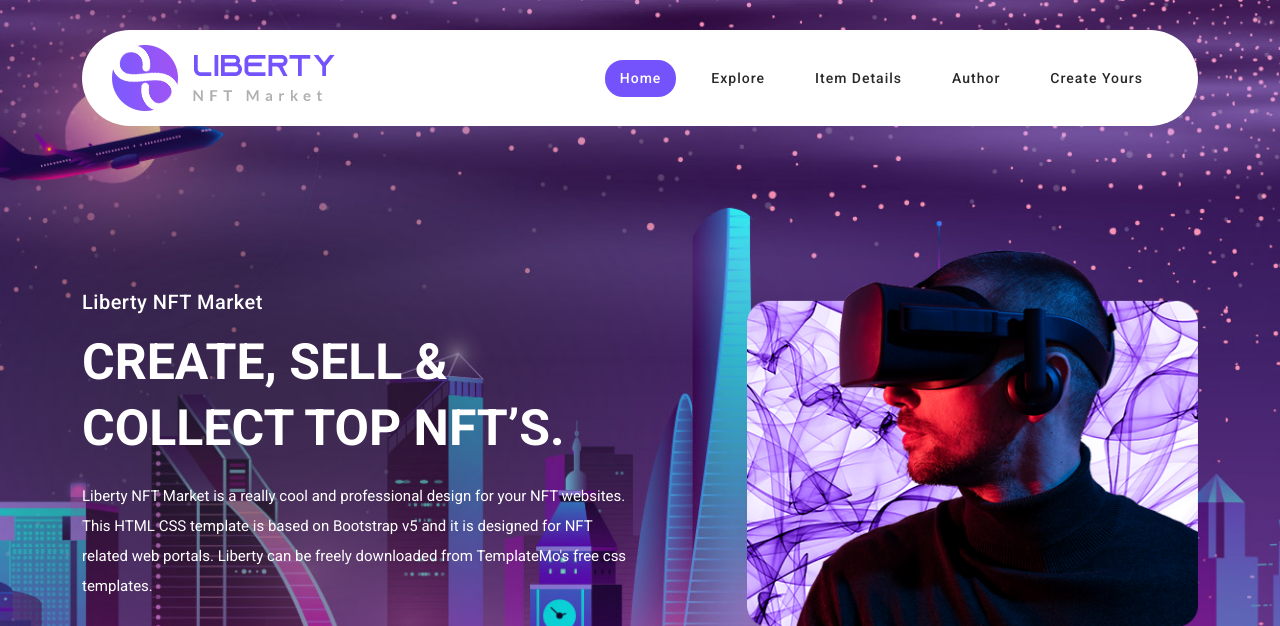
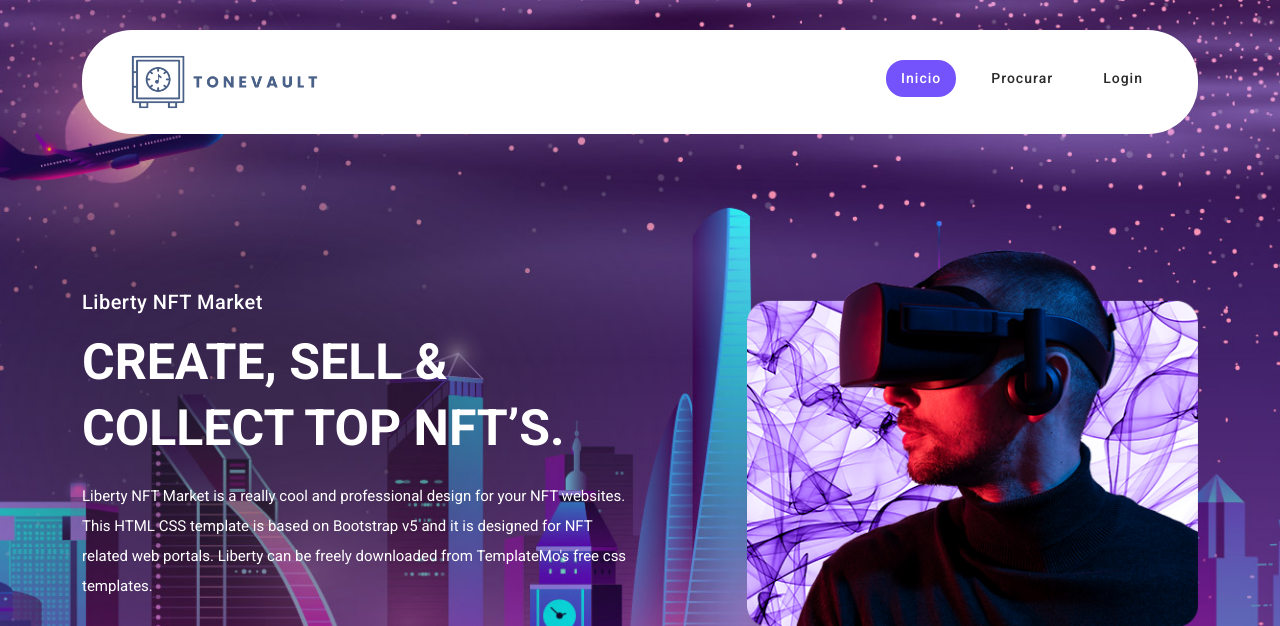
Before and after one commit to PedroFerreira6/ToneVault, a PHP site: page / in a window 1280 px wide. Shown: the top 626 px of the page. Run offline with PHP 8.4, Linux system fonts and the light colour scheme.

Commit message:
Atualização das logos e criacção do header á parte do homeView, para fácil atualizações, alteração da logo no header/navbar

```diff
--- /dev/null
+++ b/app/views/headerView.php
@@ -0,0 +1,28 @@
+ <!-- ***** Header Area Start ***** -->
+  <header class="header-area header-sticky">
+    <div class="container">
+        <div class="row">
+            <div class="col-12">
+                <nav class="main-nav">
+                    <!-- ***** Logo Start ***** -->
+                    <a href="/" class="logo">
+                        <img src="app/assets/images/logo/logo.png" alt="">
+                    </a>
+                    <!-- ***** Logo End ***** -->
+                    <!-- ***** Menu Start ***** -->
+                    <ul class="nav">
+                        <li><a href="/" class="active">Inicio</a></li>
+                        <li><a href="/procurar">Procurar</a></li>
+                        <?php if(isset($_SESSION['user_id'])){?> <li><a href="/perfil">Author</a></li> <?php }else{ ?>
+                        <li><a href="/login">Login</a></li><?php } ?>
+                    </ul>
+                    <a class='menu-trigger'>
+                        <span>Menu</span>
+                    </a>
+                    <!-- ***** Menu End ***** -->
+                </nav>
+            </div>
+        </div>
+    </div>
+  </header>
+  <!-- ***** Header Area End ***** -->
--- a/app/views/homeView.php
+++ b/app/views/homeView.php
@@ -9,7 +9,7 @@
 
     <link href="https://fonts.googleapis.com/css2?family=Roboto:wght@100;300;400;500;700;900&display=swap" rel="stylesheet">
 
-    <title>Liberty NFT Marketplace - HTML CSS Template</title>
+    <title>ToneVault</title>
 
     <!-- Bootstrap core CSS -->
     <link href="app/vendor/bootstrap/css/bootstrap.min.css" rel="stylesheet">
@@ -45,35 +45,8 @@ https://templatemo.com/tm-577-liberty-market
   </div>
   <!-- ***** Preloader End ***** -->
 
-  <!-- ***** Header Area Start ***** -->
-  <header class="header-area header-sticky">
-    <div class="container">
-        <div class="row">
-            <div class="col-12">
-                <nav class="main-nav">
-                    <!-- ***** Logo Start ***** -->
-                    <a href="index.html" class="logo">
-                        <img src="app/assets/images/logo.png" alt="">
-                    </a>
-                    <!-- ***** Logo End ***** -->
-                    <!-- ***** Menu Start ***** -->
-                    <ul class="nav">
-                        <li><a href="index.html" class="active">Home</a></li>
-                        <li><a href="explore.html">Explore</a></li>
-                        <li><a href="details.html">Item Details</a></li>
-                        <li><a href="author.html">Author</a></li>
-                        <li><a href="create.html">Create Yours</a></li>
-                    </ul>
-                    <a class='menu-trigger'>
-                        <span>Menu</span>
-                    </a>
-                    <!-- ***** Menu End ***** -->
-                </nav>
-            </div>
-        </div>
-    </div>
-  </header>
-  <!-- ***** Header Area End ***** -->
+  <?php include_once 'headerView.php'; ?>
+
 
   <!-- ***** Main Banner Area Start ***** -->
   <div class="main-banner">
```
Also changed, not shown: app/assets/images/logo/logo.png (added), app/assets/images/logo/logo.svg (added).
